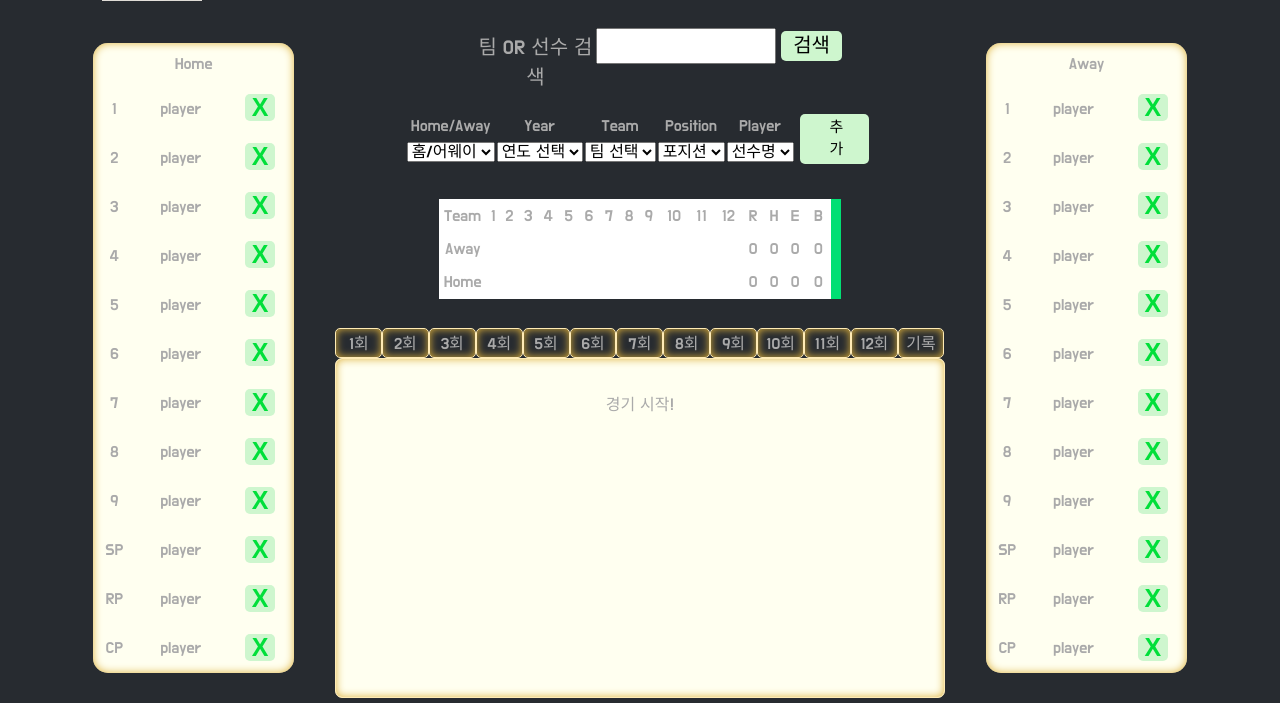
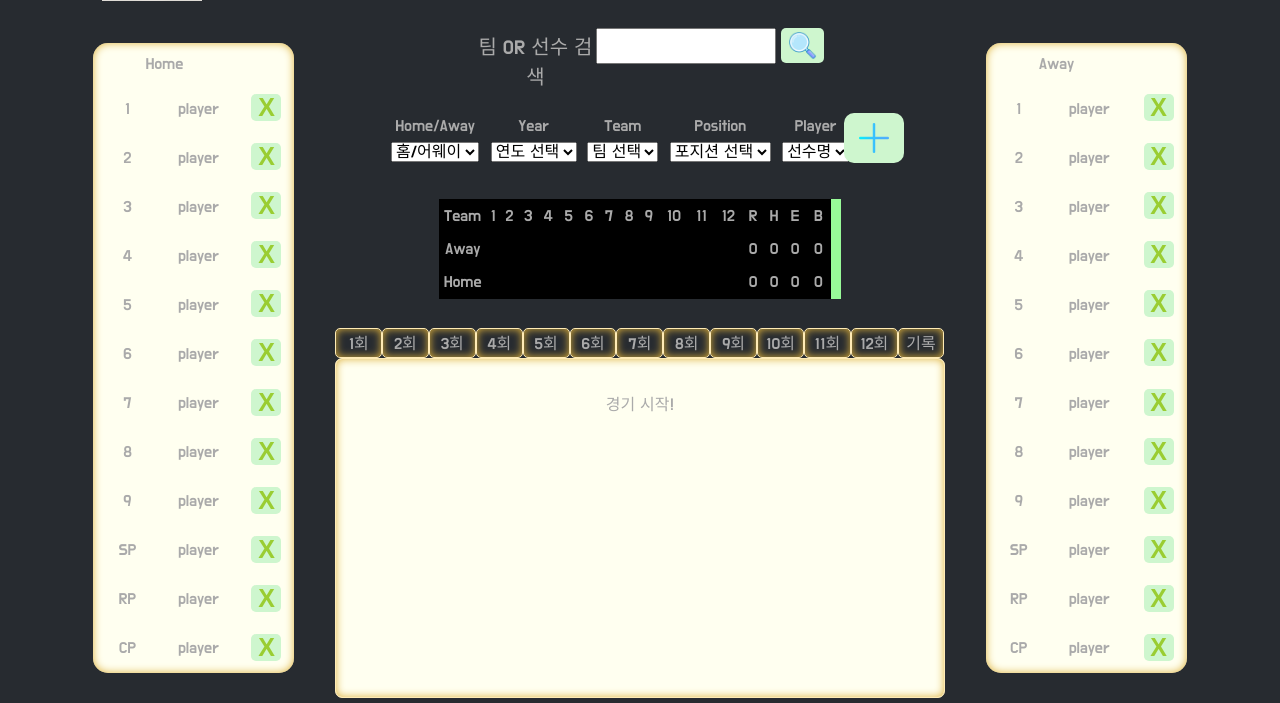
Before and after one commit to vivala0519/New_Baseball_Simulation, a Flask app: page / in a window 1280 px wide. Shown: the part 107-810 px from the top of the page. Run offline with Flask 2, Linux system fonts and the light colour scheme; some libraries are stand-ins or nearby versions.

Commit message:
add_player

```diff
--- a/app.py
+++ b/app.py
@@ -31,6 +31,7 @@ def searchByTeam():
         player.append(item['name'])
     for item in pitcher_data:
         player.append(item['name'])
+    player.sort()
     print(player)
     return jsonify(player)
 
@@ -68,8 +69,25 @@ def searchByPosition():
         pitcher_data = db.kbo_pitcher_stat.find({'team': selectedTeam, 'year': int(selectedYear)})
         for item in pitcher_data:
             player.append(item['name'])
+    player.sort()
     print(player)
     return jsonify(player)
+
+@app.route('/addPlayer', methods=['POST'])
+def addPlayer():
+    selectedYear = request.form['year']
+    selectedTeam = request.form['team']
+    selectedPlayer = request.form['player']
+    print(selectedYear, selectedTeam, selectedPlayer)
+    hitter_data = db.kbo_batter_stat.find({'year': int(selectedYear), 'team': selectedTeam, 'name': selectedPlayer})
+    pitcher_data = db.kbo_pitcher_stat.find({'year': int(selectedYear), 'team': selectedTeam, 'name': selectedPlayer})
+    position = []
+    for item in hitter_data:
+        position.append(item['position'])
+    for item in pitcher_data:
+        position.append(item['position'])
+    print(position)
+    return jsonify(position)
 
 @app.route('/review', methods=['POST'])
 def write_review():
--- a/static/css/style.css
+++ b/static/css/style.css
@@ -33,6 +33,9 @@
     width: 70%;
     margin: 0 auto;
     margin-bottom: 10px;
+    float: left;
+    position:relative;
+    left: 80px;
 }
 .search_modal {
     font-size: 20px;
@@ -58,31 +61,41 @@
 #search_button {
     float: left;
     margin: 0 auto;
-    height: 30px;
-    width: 10%;
+    height: 35px;
+    width: 7%;
     text-align:center;
     position:relative;
     padding: 0;
     margin-top:3px;
     margin-left:5px;
     border-radius: 5px;
+    position: relative;
+    bottom: 3px;
 }
-#add_button{
-    width: 90%;
+.search_image {
+    width: 70%;
+}
+.my_button{
+    background:#CEF6CE;
+    border:none;
+    position:relative;
+    padding:0 2em;
+    cursor:pointer;
+    transition:800ms ease all;
+    outline:none;
+    width: 20px;
     height: 50px;
-    border-radius: 5px;
+    border-radius: 10px;
     text-align: center;
     font-size: 15px;
 }
-.my_button{
-  background:#CEF6CE;
-  border:none;
-  position:relative;
-  height:60px;
-  padding:0 2em;
-  cursor:pointer;
-  transition:800ms ease all;
-  outline:none;
+.my_button:hover{
+    background: #1E90FF;
+}
+.add_image{
+    width: 30px;
+    position: relative;
+    right: 15px;
 }
 button:hover{
   background:#F5DA81;
@@ -112,7 +125,7 @@ button:hover:before,button:hover:after{
 .cancel_button{
     background-color: #CEF6CE;
     border: none;
-    color: #01DF3A;
+    color: #9ACD32;
     cursor: pointer;
     display: inline-block;
     font-family: 'BenchNine', Arial, sans-serif;
@@ -159,7 +172,7 @@ button:hover:before,button:hover:after{
     width: 60%;
 }
 .score_board {
-    background-color: white;
+    background-color: black;
     width: 60%;
     margin: 0 auto;
     text-align: center;
--- a/static/js/page.js
+++ b/static/js/page.js
@@ -1,3 +1,4 @@
+// Select section
 // 연도 선택 시
 $(document).on('change', '#yearSelect', function () {
     let selectedYear = $(this).find('option:selected').text();
@@ -75,6 +76,7 @@ $(document).on('change', '#position', function() {
         }
     })
 });
+
 // 포지션 전체 선택 시
 $(document).ready(function() {
     $('#position').change(function() {
@@ -101,5 +103,99 @@ $(document).ready(function() {
     });
 });
 
+// Home,Away section
+// 선수 추가
+function add_click() {
+    if($('#sel_home_away option:selected').val() == '홈/어웨이'){
+        alert('홈, 어웨이 선택해')
+    }
+    else if($('#yearSelect option:selected').val() == '--'){
+        alert('연도 선택해')
+    }
+    else if($('#team option:selected').val() == '팀 선택'){
+        alert('팀 선택해')
+    }
+    else if($('#player option:selected').val() == '선수 선택'){
+        alert('선수 선택해')
+    }
+    else {
+        let selected_H_A = $('#sel_home_away option:selected').val();
+        let selectedYear = $('#yearSelect option:selected').val();
+        let selectedTeam = $('#team option:selected').val();
+        let selectedPlayer = $('#player option:selected').val();
+        console.log(selectedYear, selectedTeam, selectedPlayer)
+        $.ajax({
+            url:'/addPlayer',
+            type:'POST',
+            data : {'year': selectedYear, 'team' : selectedTeam, 'player': selectedPlayer},
+            success: function(data) {
+                if(data[0] != 'P'){
+                    for(var i = 1; i<=9; i++){
+                        if(selected_H_A == 'Home') {
+                            p = $('#home_table tr:eq('+i+')>td:eq(1)').html();
+                            if(p == 'player'){
+                                $('#home_table tr:eq('+i+')>td:eq(1)').empty();
+                                $('#home_table tr:eq('+i+')>td:eq(2)').empty();
+                                $('#home_table tr:eq('+i+')>td:eq(1)').append(selectedPlayer);
+                                $('#home_table tr:eq('+i+')>td:eq(2)').append(data[0]);
+                                break
+                            }
+                        }
+                        else {
+                            p = $('#away_table tr:eq('+i+')>td:eq(1)').html();
+                            if(p == 'player'){
+                                $('#away_table tr:eq('+i+')>td:eq(1)').empty();
+                                $('#away_table tr:eq('+i+')>td:eq(2)').empty();
+                                $('#away_table tr:eq('+i+')>td:eq(1)').append(selectedPlayer);
+                                $('#away_table tr:eq('+i+')>td:eq(2)').append(data[0]);
+                                break
+                            }
+                        }
+                    }
+                }
+                else{
+                    for(var i = 10; i<=12; i++){
+                        if(selected_H_A == 'Home') {
+                            p = $('#home_table tr:eq('+i+')>td:eq(1)').html();
+                            if(p == 'player'){
+                                $('#home_table tr:eq('+i+')>td:eq(1)').empty();
+                                $('#home_table tr:eq('+i+')>td:eq(2)').empty();
+                                $('#home_table tr:eq('+i+')>td:eq(1)').append(selectedPlayer);
+                                $('#home_table tr:eq('+i+')>td:eq(2)').append(data[0]);
+                                break
+                            }
+                        }
+                        else {
+                            p = $('#away_table tr:eq('+i+')>td:eq(1)').html();
+                            if(p == 'player'){
+                                $('#away_table tr:eq('+i+')>td:eq(1)').empty();
+                                $('#away_table tr:eq('+i+')>td:eq(2)').empty();
+                                $('#away_table tr:eq('+i+')>td:eq(1)').append(selectedPlayer);
+                                $('#away_table tr:eq('+i+')>td:eq(2)').append(data[0]);
+                                break
+                            }
+                        }
+                    }
+                }
 
-// 선수 추가
+            }
+        })
+    }
+}
+
+// 선수 선택 취소
+function cancel_click(clicked_value){
+    console.log(clicked_value)
+    arr = []
+    arr.push(clicked_value.split('_'))
+    if(arr[0][0] == 'home'){
+        $('#home_table tr:eq('+arr[0][1]+')>td:eq(1)').empty();
+        $('#home_table tr:eq('+arr[0][1]+')>td:eq(1)').append('player');
+        console.log('complete')
+    }
+    else{
+        $('#away_table tr:eq('+arr[0][1]+')>td:eq(1)').empty();
+        $('#away_table tr:eq('+arr[0][1]+')>td:eq(1)').append('player');
+        console.log('complete')
+    }
+}
--- a/templates/index.html
+++ b/templates/index.html
@@ -66,136 +66,160 @@
 
             <br>
             <div class="home_list">
-                    <table class="home">
+                    <table id="home_table" class="home">
                         <tr>
                             <td colspan="3">Home</td>
                         </tr>
                         <tr>
                             <td>1</td>
-                            <td>player</td>
-                            <td><button class="cancel_button">X</button></td>
+                            <td colspan="3">player</td>
+                            <td></td>
+                            <td><button value="home_1" onclick="cancel_click(this.value);" class="cancel_button">X</button></td>
                         </tr>
                         <tr>
                             <td>2</td>
-                            <td>player</td>
-                            <td><button class="cancel_button">X</button></td>
+                            <td colspan="3">player</td>
+                            <td></td>
+                            <td><button value="home_2" onclick="cancel_click(this.value);" class="cancel_button">X</button></td>
                         </tr>
                         <tr>
                             <td>3</td>
-                            <td>player</td>
-                            <td><button class="cancel_button">X</button></td>
+                            <td colspan="3">player</td>
+                            <td></td>
+                            <td><button value="home_3" onclick="cancel_click(this.value);" class="cancel_button">X</button></td>
                         </tr>
                         <tr>
                             <td>4</td>
-                            <td>player</td>
-                            <td><button class="cancel_button">X</button></td>
+                            <td colspan="3">player</td>
+                            <td></td>
+                            <td><button value="home_4" onclick="cancel_click(this.value);" class="cancel_button">X</button></td>
                         </tr>
                         <tr>
                             <td>5</td>
-                            <td>player</td>
-                            <td><button class="cancel_button">X</button></td>
+                            <td colspan="3">player</td>
+                            <td></td>
+                            <td><button value="home_5" onclick="cancel_click(this.value);" class="cancel_button">X</button></td>
                         </tr>
                         <tr>
                             <td>6</td>
-                            <td>player</td>
-                            <td><button class="cancel_button">X</button></td>
+                            <td colspan="3">player</td>
+                            <td></td>
+                            <td><button value="home_6" onclick="cancel_click(this.value);" class="cancel_button">X</button></td>
                         </tr>
                         <tr>
                             <td>7</td>
-                            <td>player</td>
-                            <td><button class="cancel_button">X</button></td>
+                            <td colspan="3">player</td>
+                            <td></td>
+                            <td><button value="home_7" onclick="cancel_click(this.value);" class="cancel_button">X</button></td>
                         </tr>
                         <tr>
                             <td>8</td>
-                            <td>player</td>
-                            <td><button class="cancel_button">X</button></td>
+                            <td colspan="3">player</td>
+                            <td></td>
+                            <td><button value="home_8" onclick="cancel_click(this.value);" class="cancel_button">X</button></td>
                         </tr>
                         <tr>
                             <td>9</td>
-                            <td>player</td>
-                            <td><button class="cancel_button">X</button></td>
+                            <td colspan="3">player</td>
+                            <td></td>
+                            <td><button value="home_9" onclick="cancel_click(this.value);" class="cancel_button">X</button></td>
                         </tr>
                         <tr>
                             <td>SP</td>
-                            <td>player</td>
-                            <td><button class="cancel_button">X</button></td>
+                            <td colspan="3">player</td>
+                            <td></td>
+                            <td><button value="home_10" onclick="cancel_click(this.value);" class="cancel_button">X</button></td>
                         </tr>
                         <tr>
                             <td>RP</td>
-                            <td>player</td>
-                            <td><button class="cancel_button">X</button></td>
+                            <td colspan="3">player</td>
+                            <td></td>
+                            <td><button value="home_11" onclick="cancel_click(this.value);" class="cancel_button">X</button></td>
                         </tr>
                         <tr>
                             <td>CP</td>
-                            <td>player</td>
-                            <td><button class="cancel_button">X</button></td>
+                            <td colspan="3">player</td>
+                            <td></td>
+                            <td><button value="home_12" onclick="cancel_click(this.value);" class="cancel_button">X</button></td>
                         </tr>
                     </table>
                 </div>
             <div class="away_list">
-                    <table class="away">
+                    <table id="away_table" class="away">
                         <tr>
                             <td colspan="3">Away</td>
                         </tr>
                         <tr>
                             <td>1</td>
-                            <td>player</td>
-                            <td><button class="cancel_button">X</button></td>
+                            <td colspan="3">player</td>
+                            <td></td>
+                            <td><button value="away_1" onclick="cancel_click(this.value);" class="cancel_button">X</button></td>
                         </tr>
                         <tr>
                             <td>2</td>
-                            <td>player</td>
-                            <td><button class="cancel_button">X</button></td>
+                            <td colspan="3">player</td>
+                            <td></td>
+                            <td><button value="away_2" onclick="cancel_click(this.value);" class="cancel_button">X</button></td>
                         </tr>
                         <tr>
                             <td>3</td>
-                            <td>player</td>
-                            <td><button class="cancel_button">X</button></td>
+                            <td colspan="3">player</td>
+                            <td></td>
+                            <td><button value="away_3" onclick="cancel_click(this.value);" class="cancel_button">X</button></td>
                         </tr>
                         <tr>
                             <td>4</td>
-                            <td>player</td>
-                            <td><button class="cancel_button">X</button></td>
+                            <td colspan="3">player</td>
+                            <td></td>
+                            <td><button value="away_4" onclick="cancel_click(this.value);" class="cancel_button">X</button></td>
                         </tr>
                         <tr>
                             <td>5</td>
-                            <td>player</td>
-                            <td><button class="cancel_button">X</button></td>
+                            <td colspan="3">player</td>
+                            <td></td>
+                            <td><button value="away_5" onclick="cancel_click(this.value);" class="cancel_button">X</button></td>
                         </tr>
                         <tr>
                             <td>6</td>
-                            <td>player</td>
-                            <td><button class="cancel_button">X</button></td>
+                            <td colspan="3">player</td>
+                            <td></td>
+                            <td><button value="away_6" onclick="cancel_click(this.value);" class="cancel_button">X</button></td>
                         </tr>
                         <tr>
                             <td>7</td>
-                            <td>player</td>
-                            <td><button class="cancel_button">X</button></td>
+                            <td colspan="3">player</td>
+                            <td></td>
+                            <td><button value="away_7" onclick="cancel_click(this.value);" class="cancel_button">X</button></td>
                         </tr>
                         <tr>
                             <td>8</td>
-                            <td>player</td>
-                            <td><button class="cancel_button">X</button></td>
+                            <td colspan="3">player</td>
+                            <td></td>
+                            <td><button value="away_8" onclick="cancel_click(this.value);" class="cancel_button">X</button></td>
                         </tr>
                         <tr>
                             <td>9</td>
-                            <td>player</td>
-                            <td><button class="cancel_button">X</button></td>
+                            <td colspan="3">player</td>
+                            <td></td>
+                            <td><button value="away_9" onclick="cancel_click(this.value);" class="cancel_button">X</button></td>
                         </tr>
                         <tr>
                             <td>SP</td>
-                            <td>player</td>
-                            <td><button class="cancel_button">X</button></td>
+                            <td colspan="3">player</td>
+                            <td></td>
+                            <td><button value="away_10" onclick="cancel_click(this.value);" class="cancel_button">X</button></td>
                         </tr>
                         <tr>
                             <td>RP</td>
-                            <td>player</td>
-                            <td><button class="cancel_button">X</button></td>
+                            <td colspan="3">player</td>
+                            <td></td>
+                            <td><button value="away_11" onclick="cancel_click(this.value);" class="cancel_button">X</button></td>
                         </tr>
                         <tr>
                             <td>CP</td>
-                            <td>player</td>
-                            <td><button class="cancel_button">X</button></td>
+                            <td colspan="3">player</td>
+                            <td></td>
+                            <td><button value="away_12" onclick="cancel_click(this.value);" class="cancel_button">X</button></td>
                         </tr>
                     </table>
                 </div>
@@ -204,7 +228,9 @@
                 <div class="search">
                     <div class="search_modal"><p class="search_info">팀 OR 선수 검색</p>
                     <input id="search1" type="text" name="q" class="searchStr">
-                    <button id="search_button" class="my_button"type="submit" data-toggle="modal" data-target="#myModal">검색</button>
+                    <button id="search_button" class="my_button"type="submit" data-toggle="modal" data-target="#myModal">
+                        <img class='search_image' src="static/images/analysis_glass_icon.png"/>
+                    </button>
                     <!--<button id="icon" type="submit" ><span class="glyphicon glyphicon-search"></span></button>-->
                      </div>
                      <!-- The Modal -->
@@ -243,12 +269,11 @@
                         <!--<td>Hitter/Pitcher</td>-->
                         <td>Position</td>
                         <td>Player</td>
-                        <td rowspan="2"><button id="add_button" class="my_button">추가</button></td>
                     </tr>
                     <tr>
                         <td>
-                            <select class="sl">
-                                <option value="" selected="" disabled="" hidden="">홈/어웨이</option>
+                            <select id="sel_home_away">
+                                <option value="홈/어웨이" selected="" disabled="" hidden="">홈/어웨이</option>
                                 <option name="1">Home</option>
                                 <option name="2">Away</option>
                             </select>
@@ -299,7 +324,7 @@
                         </td>
                         <td>
                             <select class="sl" id="team">
-                                <option value="--" selected="selected">팀 선택</option>
+                                <option value="팀 선택" selected="selected">팀 선택</option>
                             </select>
                         </td>
                         <!--<td>-->
@@ -311,7 +336,7 @@
                         <!--</td>-->
                         <td>
                             <select class="sl" id="position">
-                            <option value="--" selected="selected">포지션</option>
+                            <option value="포지션 선택" selected="selected">포지션 선택</option>
                             <!--<option>포수</option>-->
                             <!--<option>1루수</option>-->
                             <!--<option>2루수</option>-->
@@ -326,18 +351,21 @@
                         </td>
                         <td>
                             <select class="sl" id="player">
-                                <option value="" selected="selected">선수명</option>
+                                <option value="선수 선택" selected="selected">선수명</option>
                             </select>
                         </td>
                     </tr>
                 </table>
+                    <button onclick="add_click();" id="add_button" class="my_button">
+                        <img class='add_image' src="static/images/icons8-add.png"/>
+                    </button>
                 </div>
             </div><br>
             <div class="body">
                 <div class="ground"><br>
                     <div class="score_board">
                         <table class="score_board_table">
-                            <tbody style="border-right-width: 10px; border-color: #01DF74;">
+                            <tbody style="border-right-width: 10px; border-color: #98FB98;">
                             <tr class="score_board_tr">
                                 <td style="width:47px;"> Team </td>
                                 <td> 1 </td>
```
Also changed, not shown: static/images/analysis_glass_icon.png (added), static/images/icons8-add.png (added).
